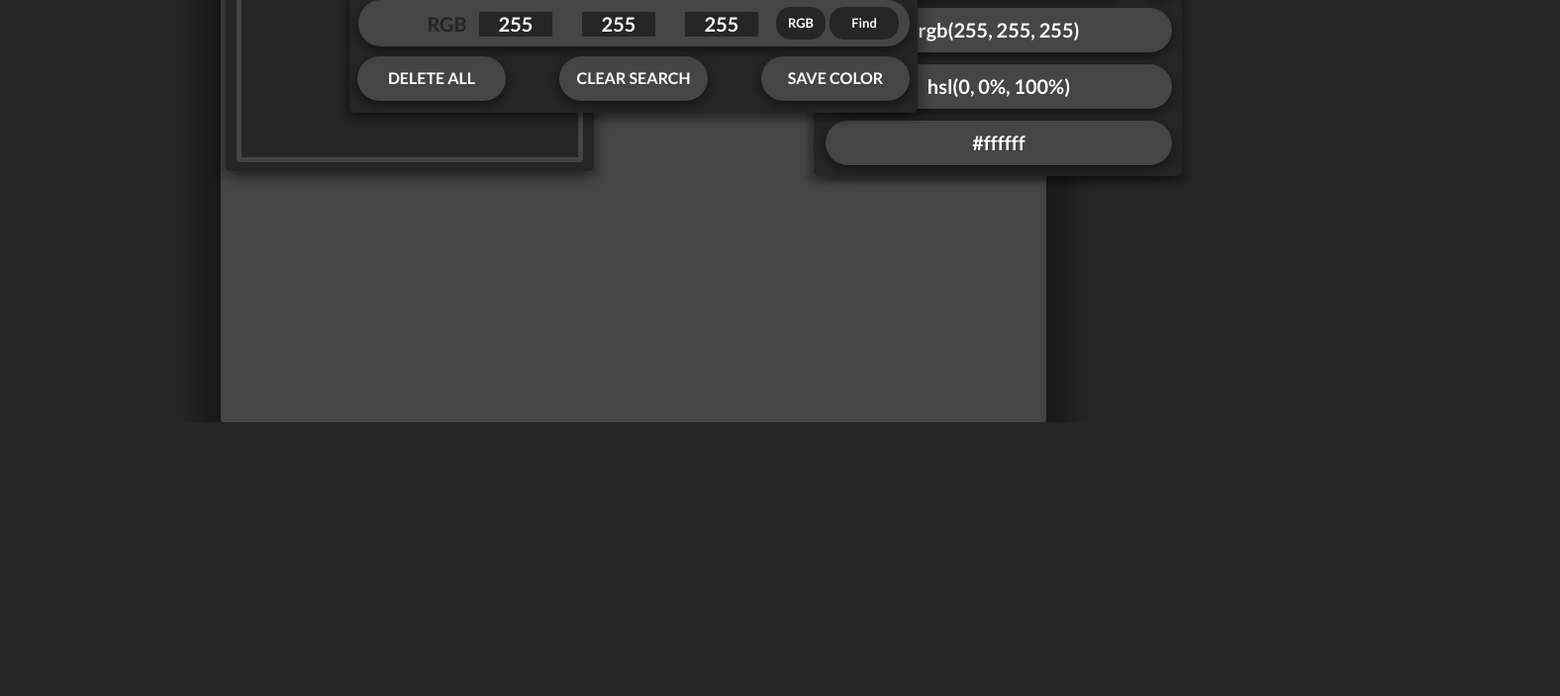
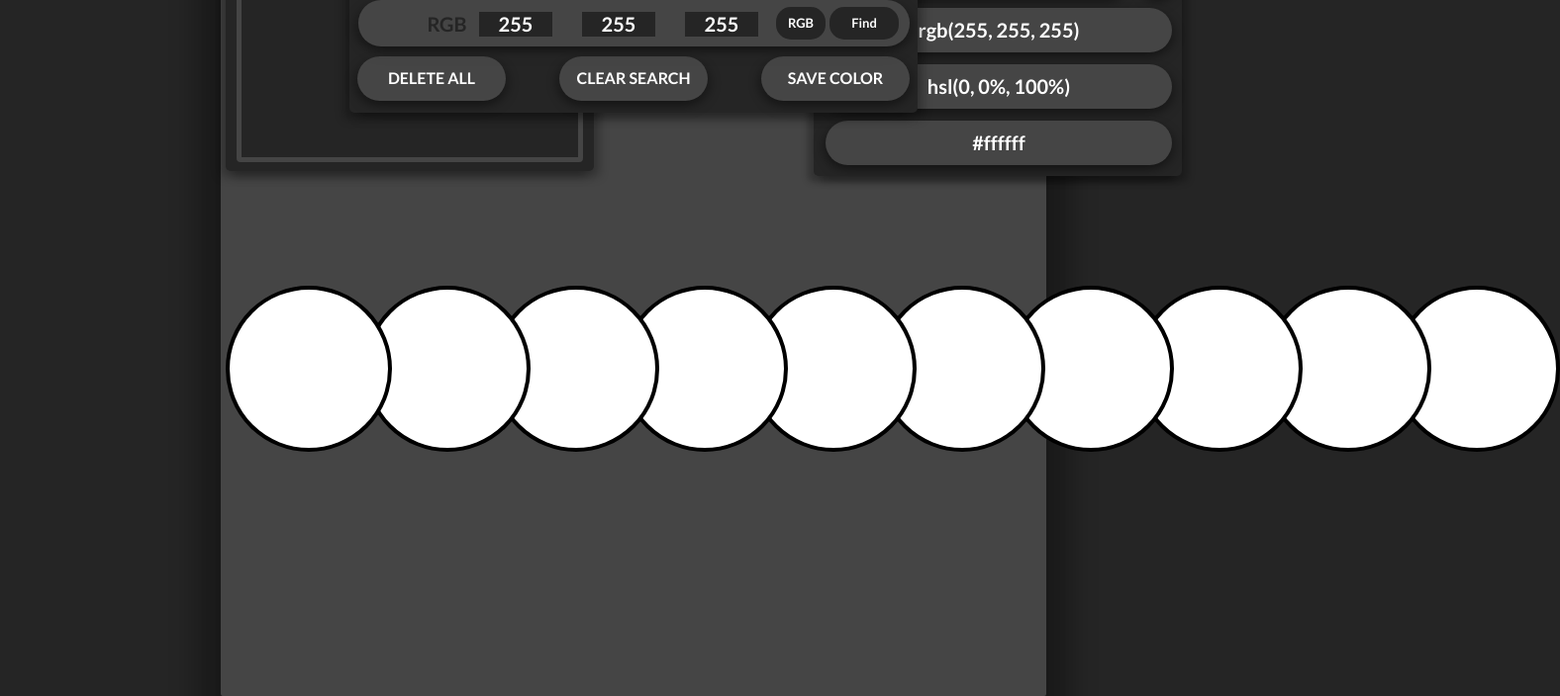
Before and after one commit to TohaLike/colorPicker, a website: page index.html in a window 1280 px wide. Shown: the part 622-1326 px from the top of the page at 99% size, 1576 px wide, since content can reach past the window. Before the commit the page ends 1049 px from the top, so only its background shows below. Drawn offline with nearby package versions, Linux system fonts and the light colour scheme.

Commit message:
I started created color palette

```diff
--- a/app.js
+++ b/app.js
@@ -54,7 +54,9 @@ const btnClear = document.querySelector('.btn__clear');
 const btnSaveMain = document.querySelector('.btn__save__main');
 const colorSaveMain = document.querySelector('.color__save__main');
 const colorBlock = document.querySelector('.color__block');
-
+const notificationColorSaved = document.querySelector('.chips__color__notification');
+const textSave = document.querySelector('.text__save');
+const typeColorBtn = document.querySelector('.type__color__btn');
 
 // Closed Context
 // document.oncontextmenu = (e) => {
@@ -463,11 +465,6 @@ typeColorHsl.addEventListener('click', () => {
 
 
 // SafeColor
-
-const notificationColorSaved = document.querySelector('.chips__color__notification');
-const textSave = document.querySelector('.text__save');
-const typeColorBtn = document.querySelector('.type__color__btn');
-
 let colorSaveStorage = [];
 let colorSaveBtn = '';
 
@@ -478,9 +475,7 @@ btnSaveMain.addEventListener('click', (event) => {
 });
 
 btnClear.addEventListener('click', () => {
-   rgbR.value = 0;
-   rgbG.value = 0;
-   rgbB.value = 0;
+    colorResult.style.backgroundColor = `rgb(${rgbR.value = 0}, ${rgbG.value = 0}, ${rgbB.value = 0})`;
 });
 
 btnDeleteAll.addEventListener('click', () => {
@@ -527,3 +522,25 @@ function chips() {
     notificationColorSaved.appendChild(btnChips);
     setTimeout(() => btnChips.remove(), 5000);
 };
+
+
+
+
+const circlePalette = document.querySelector('.circle__palette');
+
+
+const colorScale = [50, 100, 200, 300, 400, 500, 600, 700, 800, 900, 950]
+const hex = chroma(pickerCursor.value).hex();
+const scale = chroma.scale([
+    chroma(hex).luminance(.95), // 50
+    chroma(hex).luminance(.84), // 100
+    chroma(hex).luminance(.73), // 200
+    chroma(hex).luminance(.62), // 300
+    chroma(hex).luminance(.49), // 400
+    chroma(hex).luminance(.35), // 500
+    chroma(hex).luminance(.23), // 600
+    chroma(hex).luminance(.15), // 700
+    chroma(hex).luminance(.10), // 800
+    chroma(hex).luminance(.05), // 900
+    chroma(hex).luminance(.02)  // 950
+]).colors(colorScale.length);
--- a/css/style.css
+++ b/css/style.css
@@ -62,7 +62,7 @@ body::-webkit-scrollbar-thumb {
 }
 
 .article {
-    height: 923px;
+    height: 1200px;
     max-width: 1366px;
     margin: 0 auto;
     background: #454545;
@@ -756,3 +756,83 @@ body::-webkit-scrollbar-thumb {
 .btn__save__main:hover {
     background-color: #058440;
 }
+
+
+/* ToneSection */
+.tone__section {
+    position: relative;
+    top: 180px;
+    left: 5px;
+    display: grid;
+    grid-template-columns: repeat(10, 1fr);
+    grid-column-gap: 0px;
+    grid-template-rows: 56px;
+    justify-content: center;
+
+}
+
+.circle__palette {
+    border-radius: 160px;
+    width: 160px;
+    height: 160px;
+    border: 4px solid #000000;
+    background-color: #fff;
+    transition: .2s ease;
+}
+
+.circle__palette:hover {
+    border-radius: 170px;
+    width: 170px;
+    height: 170px;
+    z-index: 100;
+}
+
+.circle__10 {
+    position: absolute;
+    left: 0px;
+}
+
+.circle__20 {
+    position: absolute;
+    left: 140px;
+}
+
+.circle__30 {
+    position: absolute;
+    left: 270px;
+}
+
+.circle__40 {
+    position: absolute;
+    left: 400px;
+}
+
+.circle__50 {
+    position: absolute;
+    left: 530px;
+}
+
+.circle__60 {
+    position: absolute;
+    left: 660px;
+}
+
+.circle__70 {
+    position: absolute;
+    left: 790px;
+}
+
+.circle__80 {
+    position: absolute;
+    left: 920px;
+}
+
+.circle__90 {
+    position: absolute;
+    left: 1050px;
+}
+
+.circle__100 {
+    position: absolute;
+    left: 1180px;
+}
--- a/index.html
+++ b/index.html
@@ -22,8 +22,8 @@
                 <h1 class="header__logo">ColorStorage</h1>
                 <div class="logo__navigation">
                     <ul class="nav">
-                        <li><a href="">Designs</a></li>
-                        <li><a href="">Colors</a></li>
+                        <li><a href="">Picker</a></li>
+                        <li><a href="">Desing</a></li>
                         <li><a href="">Author</a></li>
                     </ul>
                 </div>
@@ -148,6 +148,20 @@
                     </div>
                 </div>
             </div>
+
+            <!-- ColorPalette -->
+            <div class="tone__section">
+                <div class="circle__palette circle__100"></div>
+                <div class="circle__palette circle__90"></div>
+                <div class="circle__palette circle__80"></div>
+                <div class="circle__palette circle__70"></div>
+                <div class="circle__palette circle__60"></div>
+                <div class="circle__palette circle__50"></div>
+                <div class="circle__palette circle__40"></div>
+                <div class="circle__palette circle__30"></div>
+                <div class="circle__palette circle__20"></div>
+                <div class="circle__palette circle__10"></div>
+            </div>
        </div>
     </div>
 
```
